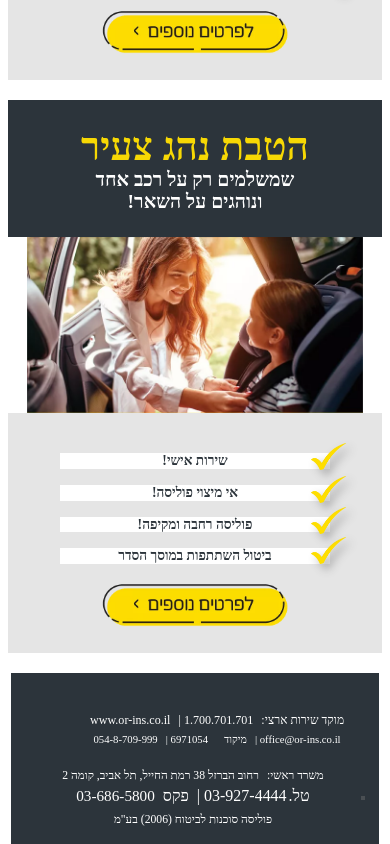
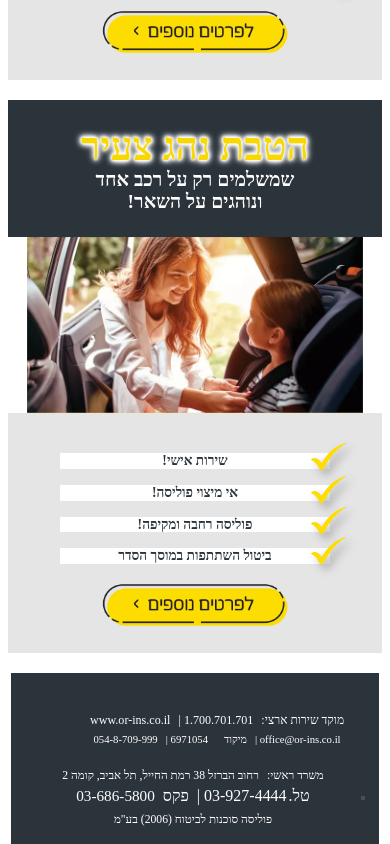
Before and after one commit to Giladx/or-ins, a Gatsby site: page / in a window 390 px wide. Shown: the part 1620-2464 px from the top of the page. Built offline with nearby package versions, Linux system fonts and the light colour scheme; Gatsby itself is replaced by a stand-in of ours.

Commit message:
glow mobile fix

```diff
--- a/src/pages/index.module.css
+++ b/src/pages/index.module.css
@@ -2162,6 +2162,7 @@
     text-align: center;
     font-family: Assistant;
     font-weight: 800;
+    text-shadow: 0 0 2px #fff, 0 0 3px #fff, 0 0 4px #fff, 0 0 5px #fff, 0 0 6px #fff, 0 0 7px #fff, 0 0 8px #fff;
   }
   .text38 {
     color: #f7d804;
```
